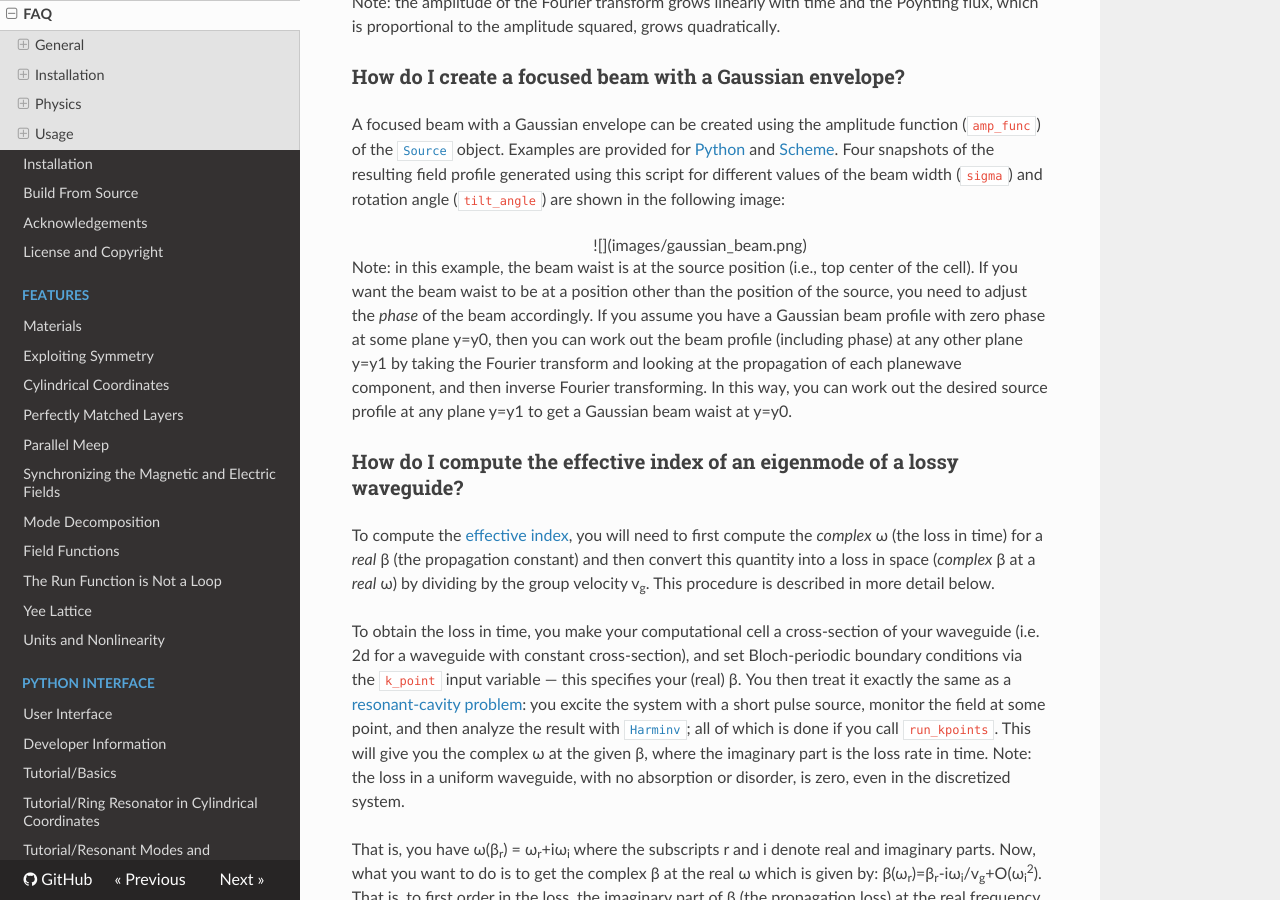
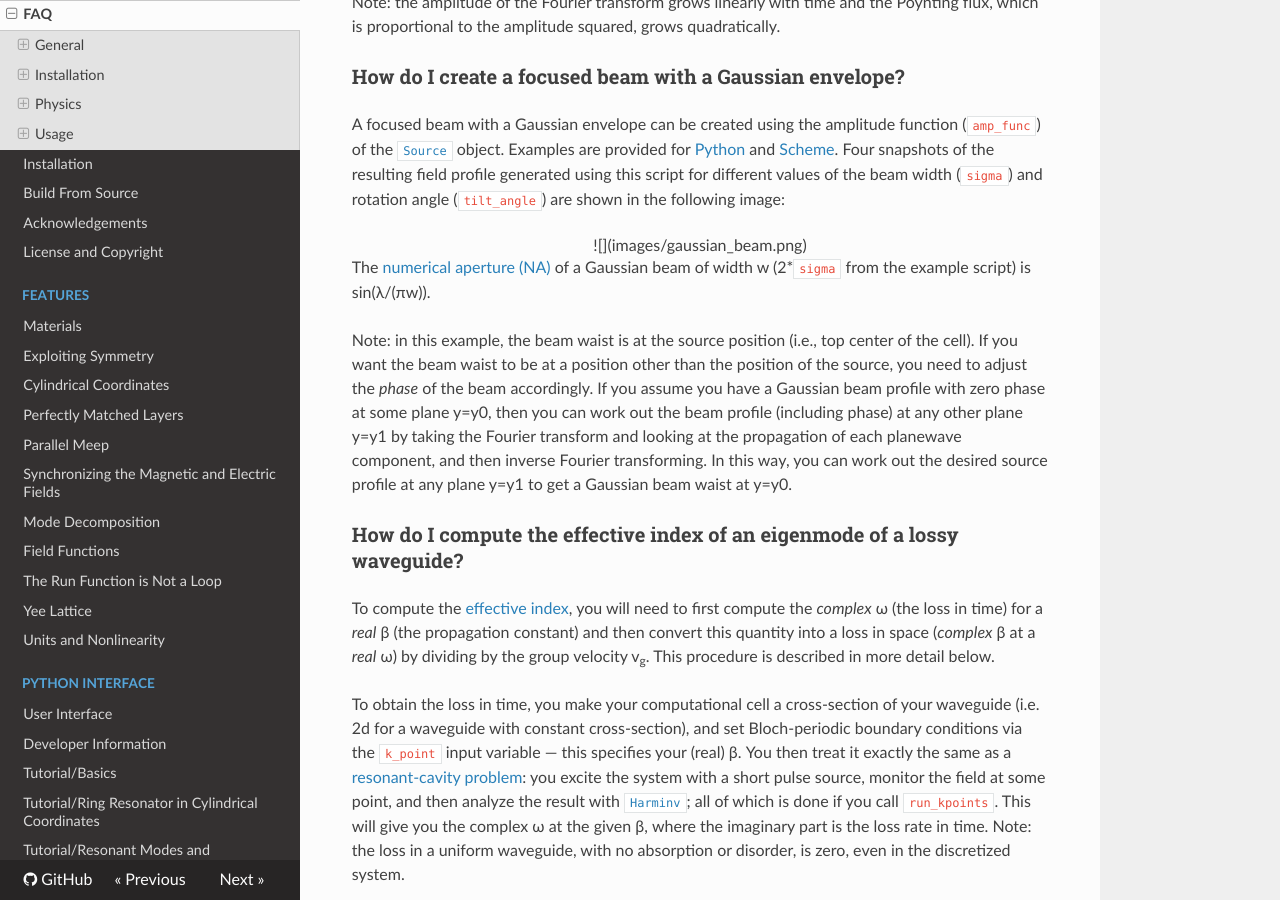
Before and after one commit to NanoComp/meep, an MkDocs documentation site: the page built from doc/docs/FAQ.md, in a window 1280 px wide and 900 px high, scrolled down 12097 px. Built offline with MkDocs 1.6.1, drawn with Linux system fonts in a browser that asks for light colours; nearby versions of some CDN libraries; formulas are drawn with MathJax 3; old or Windows-style settings are respelled for this version of MkDocs.

Commit message:
add numerical aperture equation to Gaussian beam FAQ

```diff
--- a/doc/docs/FAQ.md
+++ b/doc/docs/FAQ.md
@@ -202,6 +202,8 @@ A focused beam with a Gaussian envelope can be created using the amplitude funct
 ![](images/gaussian_beam.png)
 </center>
 
+The [numerical aperture (NA)](https://en.wikipedia.org/wiki/Gaussian_beam#Beam_divergence) of a Gaussian beam of width w (2*`sigma` from the example script) is sin(λ/(πw)).
+
 Note: in this example, the beam waist is at the source position (i.e., top center of the cell). If you want the beam waist to be at a position other than the position of the source, you need to adjust the *phase* of the beam accordingly. If you assume you have a Gaussian beam profile with zero phase at some plane y=y0, then you can work out the beam profile (including phase) at any other plane y=y1 by taking the Fourier transform and looking at the propagation of each planewave component, and then inverse Fourier transforming. In this way, you can work out the desired source profile at any plane y=y1 to get a Gaussian beam waist at y=y0.
 
 ### How do I compute the effective index of an eigenmode of a lossy waveguide?
```
